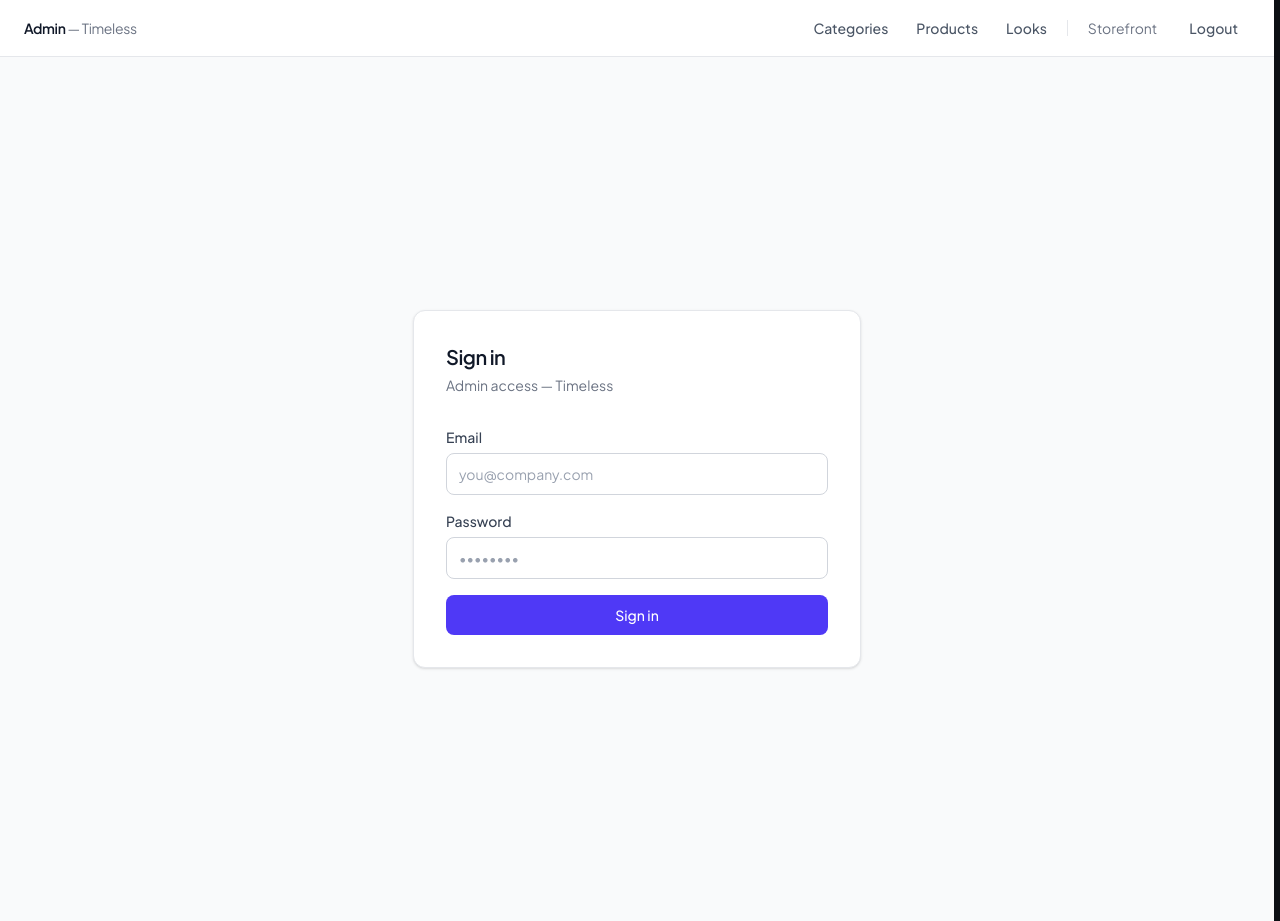
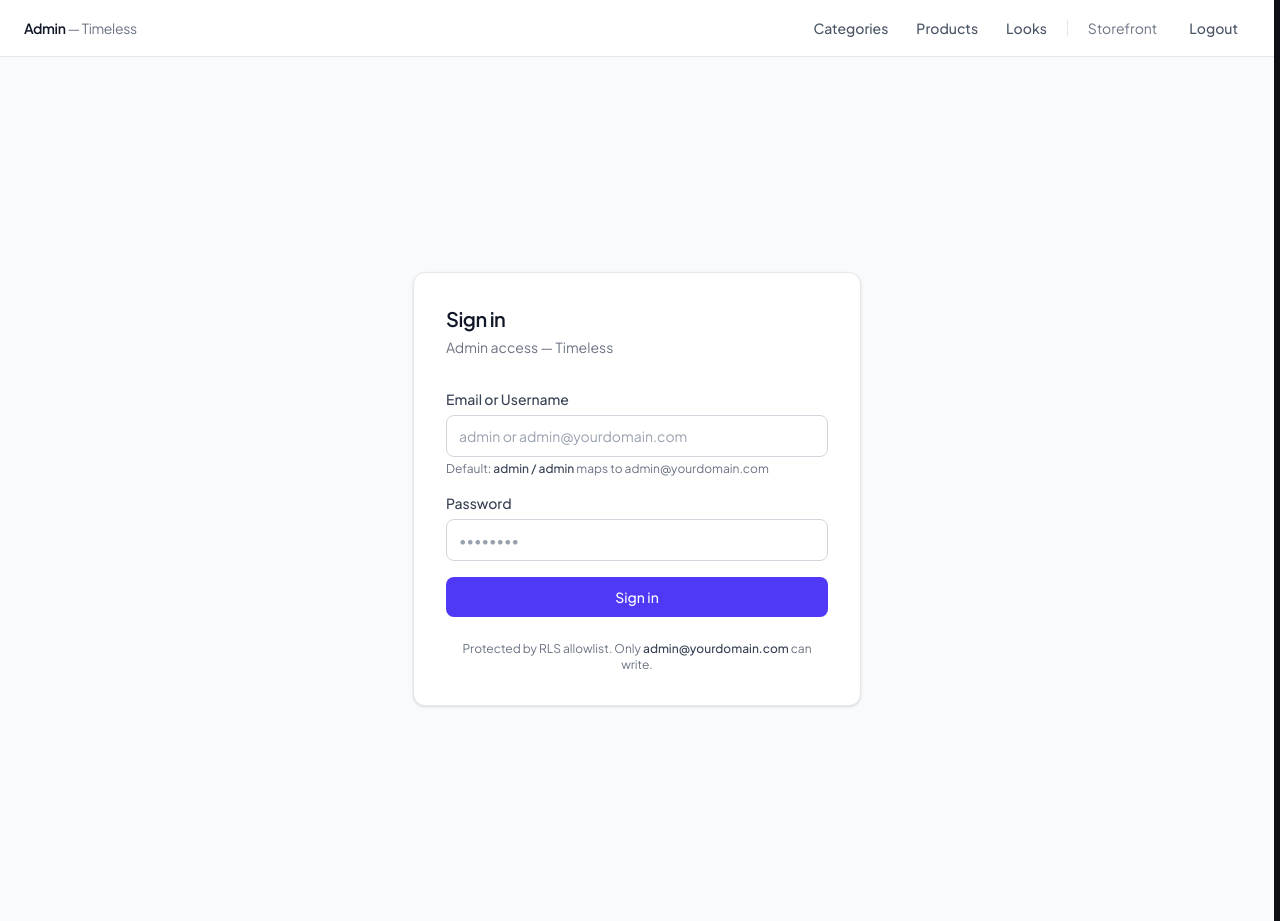
Before and after one commit to DeveloperGru141/aura-luxury-store, a Next.js app: page /admin/login in a window 1280 px wide. Built offline with nearby package versions, Linux system fonts and the light colour scheme.

Commit message:
revert(admin): restore admin/admin login — username admin maps to admin@yourdomain.com, show helper text, keep utilitarian design

```diff
--- a/src/app/admin/login/page.tsx
+++ b/src/app/admin/login/page.tsx
@@ -16,9 +16,15 @@ export default function AdminLoginPage() {
     e.preventDefault();
     setError(null);
     const errs: Record<string, string> = {};
-    const email = emailInput.trim();
-    if (!email) errs.email = 'Email is required';
-    else if (!email.includes('@')) errs.email = 'Enter a valid email address';
+    let email = emailInput.trim();
+    // Support "admin" username shorthand -> admin@yourdomain.com per spec (reverted per request)
+    if (email === 'admin') {
+      email = 'admin@yourdomain.com';
+    } else if (!email) {
+      errs.email = 'Email is required';
+    } else if (!email.includes('@')) {
+      errs.email = 'Enter a valid email address (or "admin" for default account)';
+    }
     if (!password) errs.password = 'Password is required';
     setFieldErrors(errs);
     if (Object.keys(errs).length > 0) return;
@@ -45,16 +51,17 @@ export default function AdminLoginPage() {
 
         <form onSubmit={handleLogin} className="mt-8 space-y-4" noValidate>
           <div>
-            <label className="mb-1.5 block text-sm font-medium text-gray-700">Email</label>
+            <label className="mb-1.5 block text-sm font-medium text-gray-700">Email or Username</label>
             <input
               type="text"
               value={emailInput}
               onChange={(e) => setEmailInput(e.target.value)}
-              placeholder="you@company.com"
+              placeholder="admin or admin@yourdomain.com"
               className="w-full rounded-lg border border-gray-300 bg-white px-3 py-2.5 text-sm text-gray-900 placeholder:text-gray-400 focus:border-indigo-500 focus:outline-none focus:ring-2 focus:ring-indigo-500/20"
               aria-invalid={!!fieldErrors.email}
             />
             {fieldErrors.email && <p className="mt-1.5 text-xs text-red-600">{fieldErrors.email}</p>}
+            <p className="mt-1 text-xs text-gray-500">Default: <span className="font-medium text-gray-700">admin / admin</span> maps to admin@yourdomain.com</p>
           </div>
 
           <div>
@@ -84,6 +91,8 @@ export default function AdminLoginPage() {
             {loading ? 'Signing in…' : 'Sign in'}
           </button>
         </form>
+
+        <p className="mt-6 text-center text-xs text-gray-500">Protected by RLS allowlist. Only <span className="font-medium text-gray-700">admin@yourdomain.com</span> can write.</p>
       </div>
     </div>
   );
```
